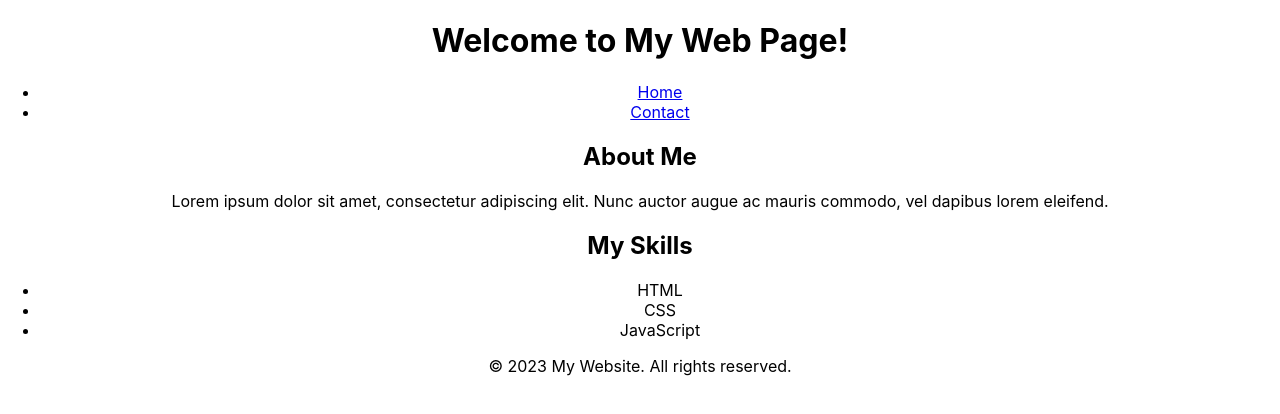
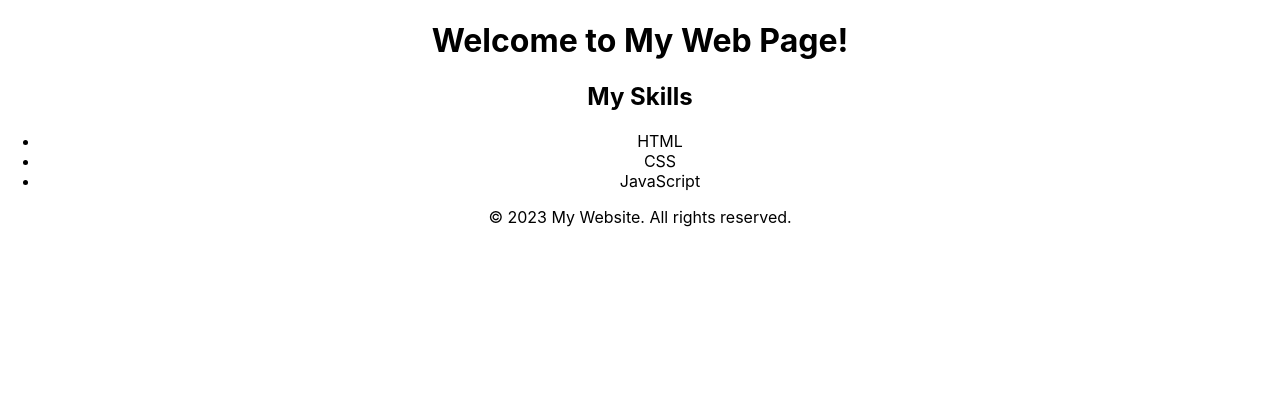
Before and after one commit to hyunjun9788/React_mission5, a React (Create React App) app: page / in a window 1280 px wide. Shown: the top 414 px of the page. Built offline with nearby package versions, Linux system fonts and the light colour scheme.

Commit message:
feat: Header Section 컴포넌트 분리

```diff
--- a/src/App.js
+++ b/src/App.js
@@ -1,17 +1,20 @@
 import './App.css';
 import Header from "./components/Layout/Header"
+import HeaderContent from "./components/Content/HeaderContent";
 
+import SectionAbout from "./components/Layout/SectionAbout";
+import AboutContent from "./components/Content/AboutContent";
 
 function App() {
     return (
         <div className="App">
-            <Header/>
+            <Header>
+                <HeaderContent/>
+            </Header>
 
-            <section className="about">
-                <h2 className="about__title">About Me</h2>
-                <p className="about__content">Lorem ipsum dolor sit amet, consectetur adipiscing elit. Nunc auctor augue
-                    ac mauris commodo, vel dapibus lorem eleifend.</p>
-            </section>
+            <SectionAbout>
+                <AboutContent/>
+            </SectionAbout>
 
             <section className="skills">
                 <h2 className="skills__title">My Skills</h2>
--- /dev/null
+++ b/src/components/Content/AboutContent.js
@@ -0,0 +1,12 @@
+function AboutContent(){
+    return (
+    <div>
+        <h2 className="about__title">About Me</h2>
+    <p className="about__content">Lorem ipsum dolor sit amet, consectetur adipiscing elit. Nunc auctor augue
+        ac mauris commodo, vel dapibus lorem eleifend.</p>
+    </div>
+    )
+
+}
+
+export default AboutContent
--- /dev/null
+++ b/src/components/Content/HeaderContent.js
@@ -0,0 +1,15 @@
+function HeaderContent(){
+    return (
+        <div>
+        <h1 className="header__title">Welcome to My Web Page!</h1>
+    <nav className="header__nav">
+        <ul className="header__nav-list">
+            <li className="header__nav-item"><a href="#" className="header__nav-link">Home</a></li>
+            <li className="header__nav-item"><a href="#" className="header__nav-link">Contact</a></li>
+        </ul>
+    </nav>
+        </div>
+    )
+}
+
+export default HeaderContent
--- a/src/components/Layout/Header.js
+++ b/src/components/Layout/Header.js
@@ -2,12 +2,7 @@ function Header(){
     return (
         <header className="header">
             <h1 className="header__title">Welcome to My Web Page!</h1>
-            <nav className="header__nav">
-                <ul className="header__nav-list">
-                    <li className="header__nav-item"><a href="#" className="header__nav-link">Home</a></li>
-                    <li className="header__nav-item"><a href="#" className="header__nav-link">Contact</a></li>
-                </ul>
-            </nav>
+
         </header>
     )
 }
--- /dev/null
+++ b/src/components/Layout/SectionAbout.js
@@ -0,0 +1,10 @@
+function SectionAbout() {
+    return (
+        <section className="about">
+
+        </section>
+
+    )
+}
+
+export default SectionAbout
```
Also changed, not shown: src/components/Layout/About.js (deleted).
